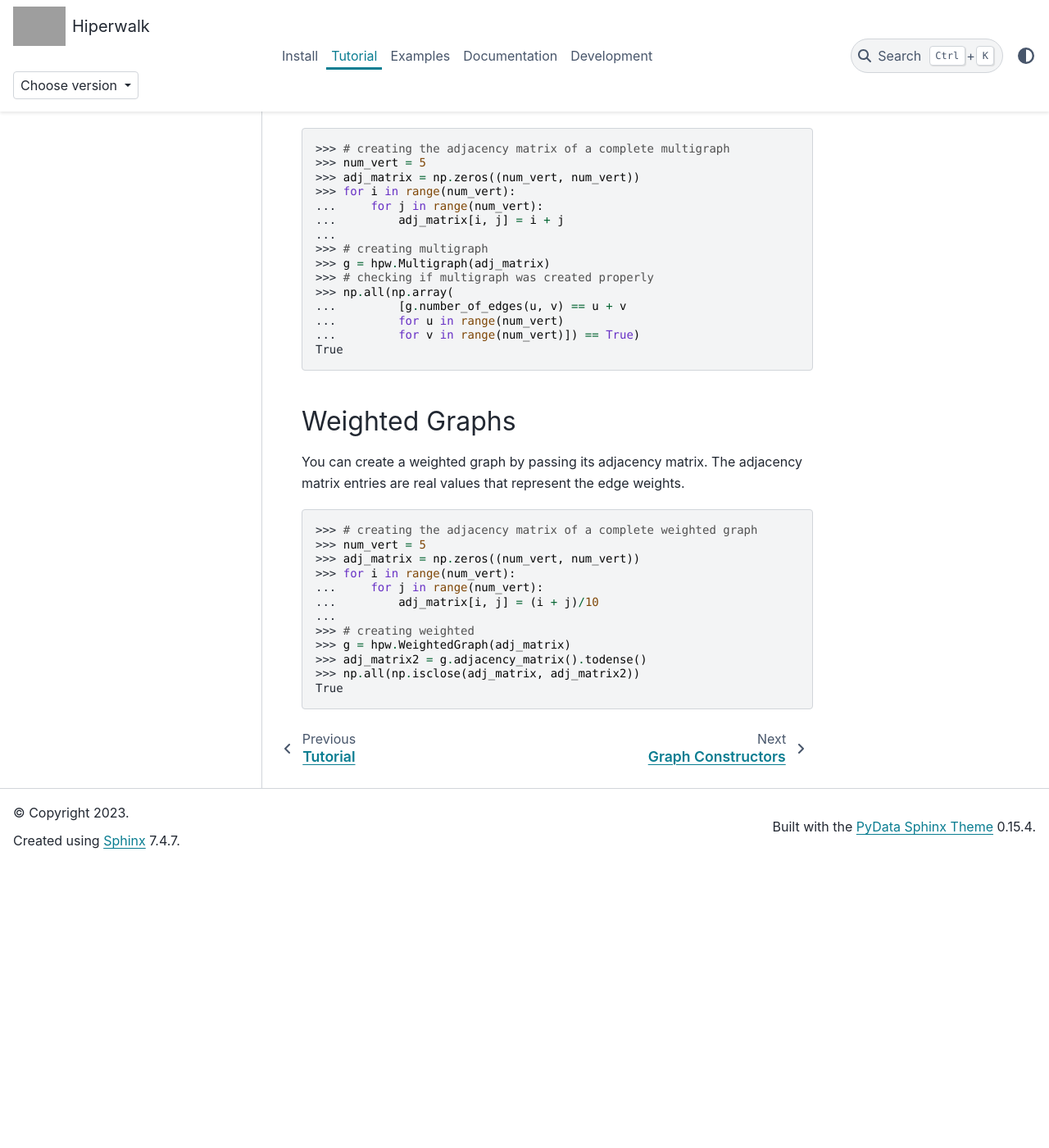
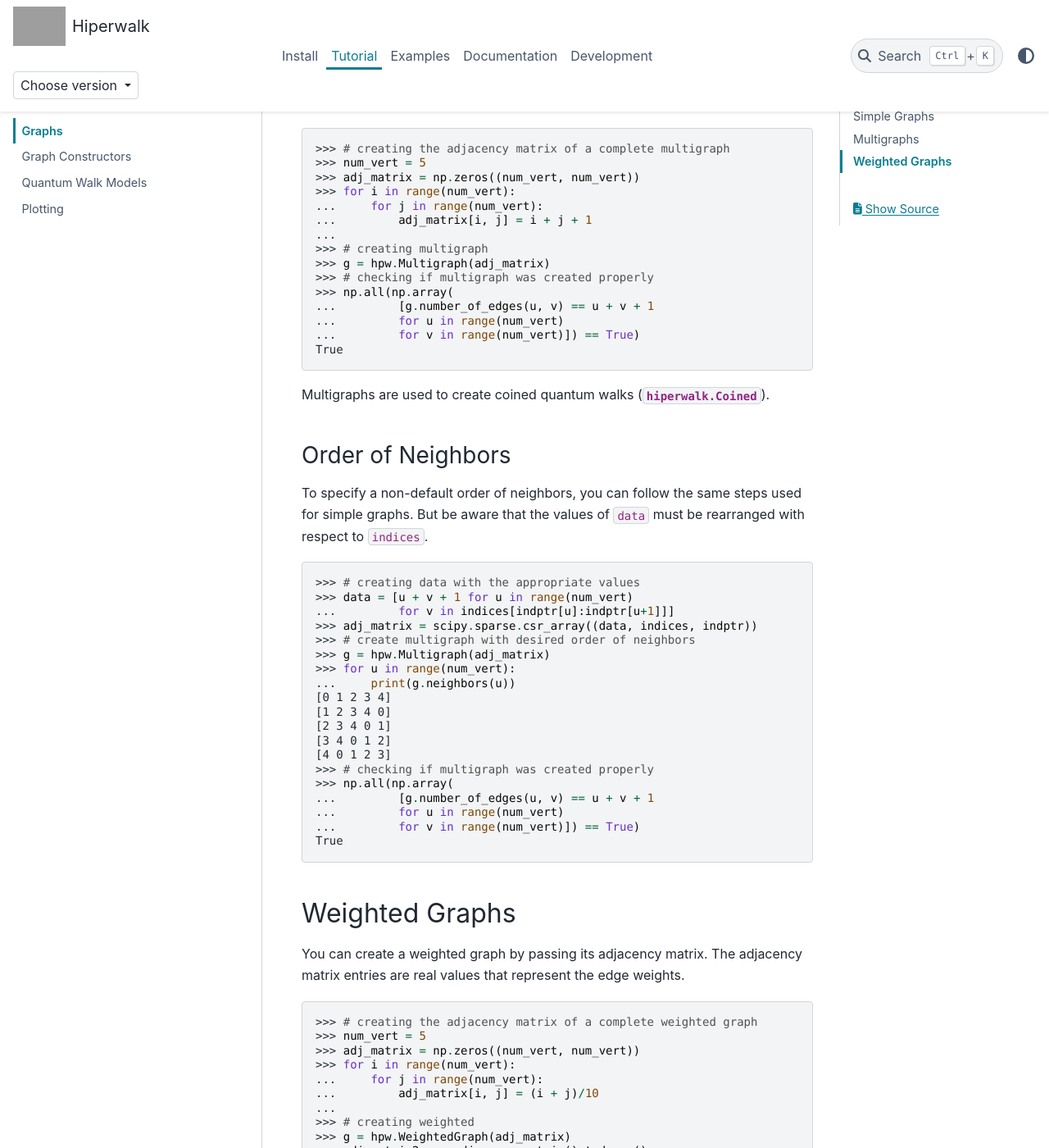
Before and after one commit to hiperwalk/hiperwalk, a Sphinx documentation site: the page built from docs/tutorial/graphs.rst, in a window 1280 px wide and 1400 px high, scrolled down 2389 px. Shown: the whole window at 82% size. Built offline with Sphinx 7.4.7 and the PyData theme 0.15.4, drawn with Linux system fonts in a browser that asks for light colours; before the commit the page ends 3444 px from its top, so only the background shows below that; grey boxes are pictures that could not be loaded.

Commit message:
Add order of neighbors in multigraphs to graphs tutorial

```diff
--- a/docs/tutorial/graphs.rst
+++ b/docs/tutorial/graphs.rst
@@ -130,16 +130,48 @@
 >>> adj_matrix = np.zeros((num_vert, num_vert))
 >>> for i in range(num_vert):
 ...     for j in range(num_vert):
-...         adj_matrix[i, j] = i + j
+...         adj_matrix[i, j] = i + j + 1
 ...
 >>> # creating multigraph
 >>> g = hpw.Multigraph(adj_matrix)
 >>> # checking if multigraph was created properly
 >>> np.all(np.array(
-...         [g.number_of_edges(u, v) == u + v
+...         [g.number_of_edges(u, v) == u + v + 1
 ...         for u in range(num_vert)
 ...         for v in range(num_vert)]) == True)
 True
+
+Multigraphs are used to create coined quantum walks
+(:class:`hiperwalk.Coined`).
+
+Order of Neighbors
+------------------
+
+To specify a non-default order of neighbors,
+you can follow the same steps used for simple graphs.
+But be aware that the values of ``data`` must be rearranged
+with respect to ``indices``.
+
+>>> # creating data with the appropriate values
+>>> data = [u + v + 1 for u in range(num_vert)
+...         for v in indices[indptr[u]:indptr[u+1]]]
+>>> adj_matrix = scipy.sparse.csr_array((data, indices, indptr))
+>>> # create multigraph with desired order of neighbors
+>>> g = hpw.Multigraph(adj_matrix)
+>>> for u in range(num_vert):
+...     print(g.neighbors(u))
+[0 1 2 3 4]
+[1 2 3 4 0]
+[2 3 4 0 1]
+[3 4 0 1 2]
+[4 0 1 2 3]
+>>> # checking if multigraph was created properly
+>>> np.all(np.array(
+...         [g.number_of_edges(u, v) == u + v + 1
+...         for u in range(num_vert)
+...         for v in range(num_vert)]) == True)
+True
+
 
 ---------------
 Weighted Graphs
```
